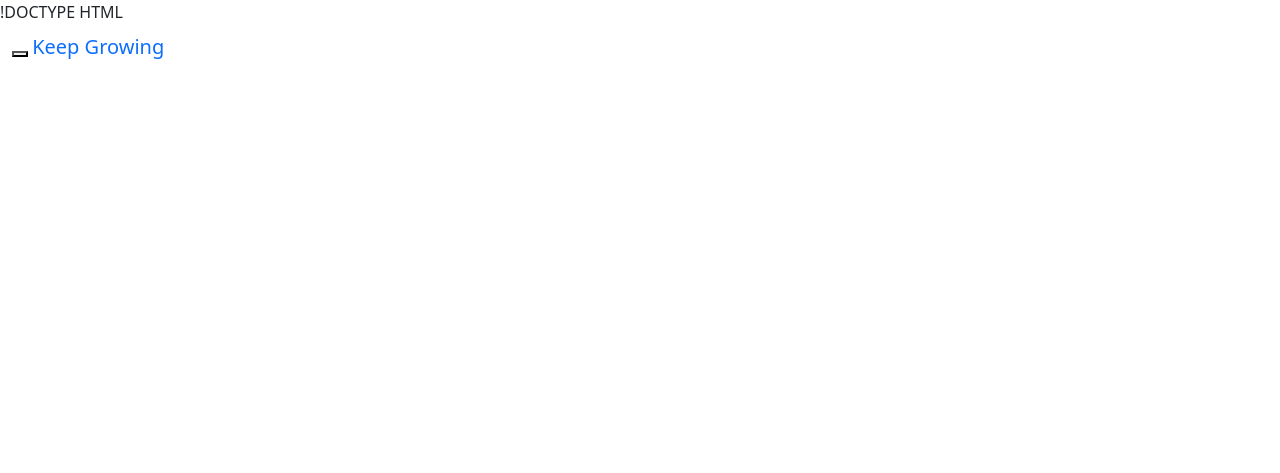
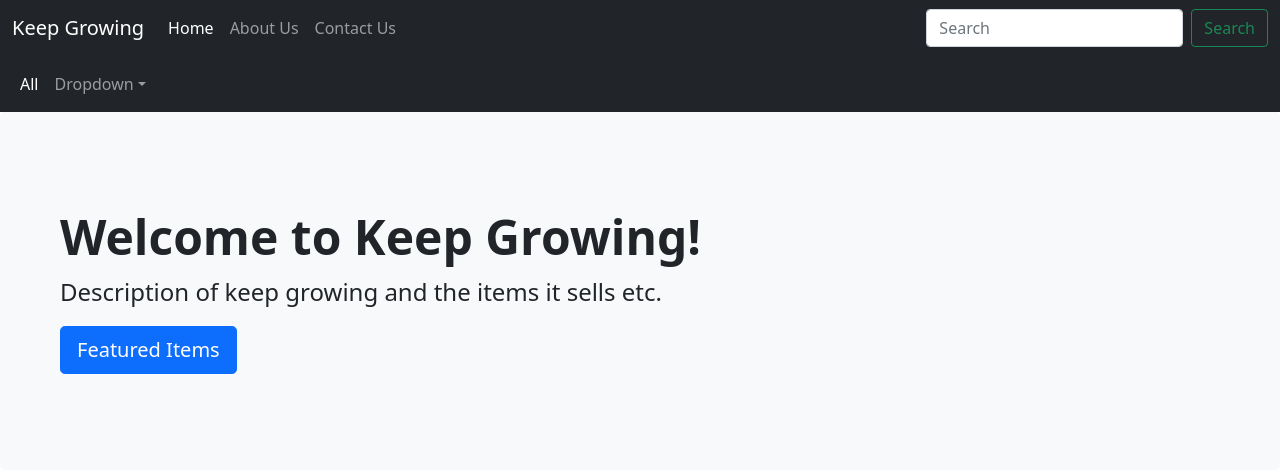
Before and after one commit to eddieBean/node-keep-growing, a plain HTML site: page index.html in a window 1280 px wide. Drawn offline with nearby package versions, Linux system fonts and the light colour scheme.

Commit message:
added navbars

```diff
--- a/index.html
+++ b/index.html
@@ -1,22 +1,69 @@
-!DOCTYPE HTML
+<!DOCTYPE HTML>
 <html>
 <head>
     <title>Keep Growing</title>
     <link href="https://cdn.jsdelivr.net/npm/bootstrap@5.0.2/dist/css/bootstrap.min.css" rel="stylesheet" integrity="sha384-EVSTQN3/azprG1Anm3QDgpJLIm9Nao0Yz1ztcQTwFspd3yD65VohhpuuCOmLASjC" crossorigin="anonymous">
 </head>
 <body>
-<nav class="navbar navbar-inverse">
-    <div class="container-fluid">
-        <div class="navbar-header">
-            <button type="button"class="navbar-toggle" data-toggle="collapse" data-target="#myNavbar">
-                <span class="icon-bar"></span>
-                <span class="icon-bar"></span>
-                <span class="icon-bar"></span>
+<main>
+
+    <nav class="navbar navbar-expand-md navbar-dark bg-dark" aria-label="main navbar">
+        <div class="container-fluid">
+            <div class="navbar-header">
+                <a class="navbar-brand" href = "#">Keep Growing</a>
+            <button class="navbar-toggler" type="button" data-bs-toggle="collapse" data-bs-target="#mainNavbar" aria-controls="mainNavbar" aria-expanded="false" aria-label="Toggle navigation">
+                <span class="navbar-toggler-icon"></span>
             </button>
-            <a class="navbar-brand" href = "#">Keep Growing</a>
+            </div>
+            <div class="collapse navbar-collapse" id="mainNavbar">
+                <ul class="navbar-nav me-auto mb-2 mb-md-0">
+                    <li class="nav-item">
+                        <a href="#" class="nav-link active">Home</a><!--change to search bar-->
+                    </li>
+                    <li class="nav-item">
+                        <a href="#" class="nav-link">About Us</a>
+                    </li>
+                    <li class="nav-item">
+                        <a href="#" class="nav-link">Contact Us</a>
+                    </li>
+                </ul>
+                <form class="d-flex">
+                        <input class="form-control me-2" type="search" placeholder="Search" aria-label="Search">
+                        <button class="btn btn-outline-success" type="submit">Search</button>
+                </form>
+            <div>
+        </div>
+    </nav>
+
+    <nav class="navbar navbar-expand-md navbar-dark bg-dark" aria-label="searchFilters">
+        <div class="container-fluid">
+            <div class="collapse navbar-collapse" id="searchFilters">
+                <ul class="navbar-nav me-auto mb-2 mb-md-0">
+                    <li class="nav-item">
+                        <a href="#" class="nav-link active">All</a>
+                    </li>
+                    <li class="nav-item dropdown">
+                            <a class="nav-link dropdown-toggle" href="#" id="dropdown05" data-bs-toggle="dropdown" aria-expanded="false">Dropdown</a>
+                            <ul class="dropdown-menu" aria-labelledby="dropdown05">
+                                <li><a class="dropdown-item" href="#">Action</a></li>
+                                <li><a class="dropdown-item" href="#">Another action</a></li>
+                                <li><a class="dropdown-item" href="#">Something else here</a></li>
+                            </ul>
+                    </li>
+                </ul>
+            </div>
+        </div>
+    </nav>
+    <div class="p-5 mb-4 bg-light rounded-3">
+        <div class="container-fluid py-5">
+            <h1 class="display-5 fw-bold">Welcome to Keep Growing!</h1>
+            <p class="col-md-8 fs-4">Description of keep growing and the items it sells etc.</p>
+            <button class="btn btn-primary btn-lg" type="button">Featured Items</button>
         </div>
     </div>
-</nav>
+
+
+</main>
 </body>
 
 
```
